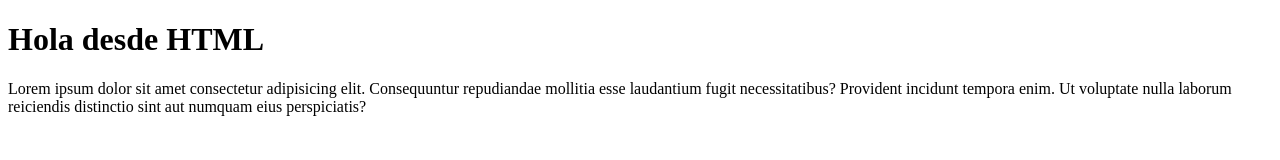
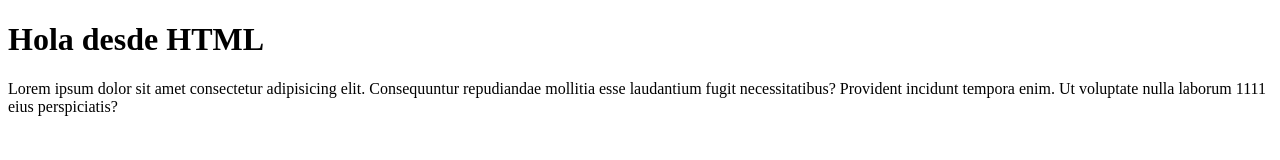
Before and after one commit to wizewolf/git-tutorial, a plain HTML site: page index.html in a window 1280 px wide. Drawn offline with Linux system fonts and the light colour scheme.

Commit message:
agregue 111 al final

```diff
--- a/index.html
+++ b/index.html
@@ -10,6 +10,6 @@
     <h1>Hola desde HTML</h1>
     <p>Lorem ipsum dolor sit amet consectetur adipisicing elit. Consequuntur repudiandae
     mollitia esse laudantium fugit necessitatibus? Provident incidunt tempora enim.
-    Ut voluptate nulla laborum reiciendis distinctio sint aut numquam eius perspiciatis?</p>
+    Ut voluptate nulla laborum 1111 eius perspiciatis?</p>
 </body>
 </html>
```
